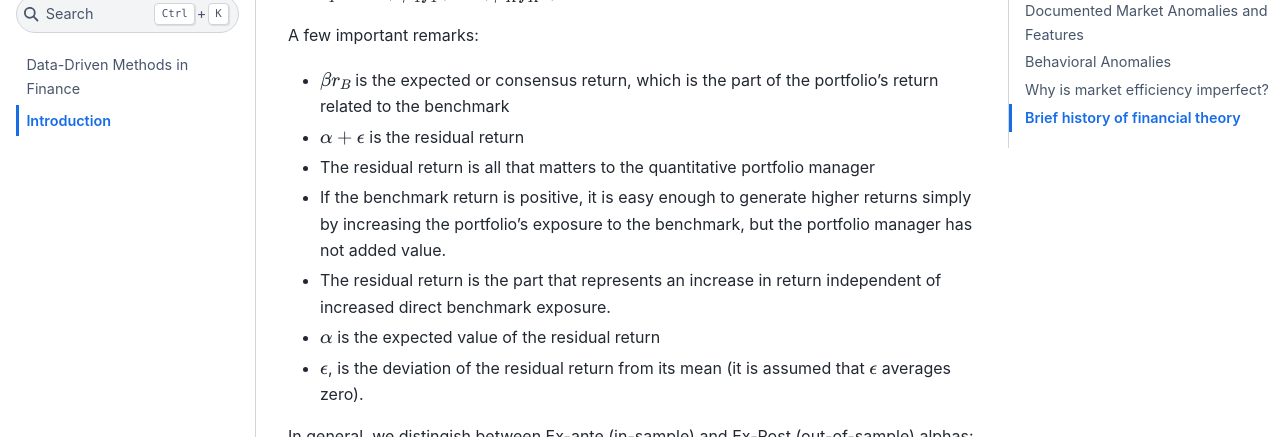
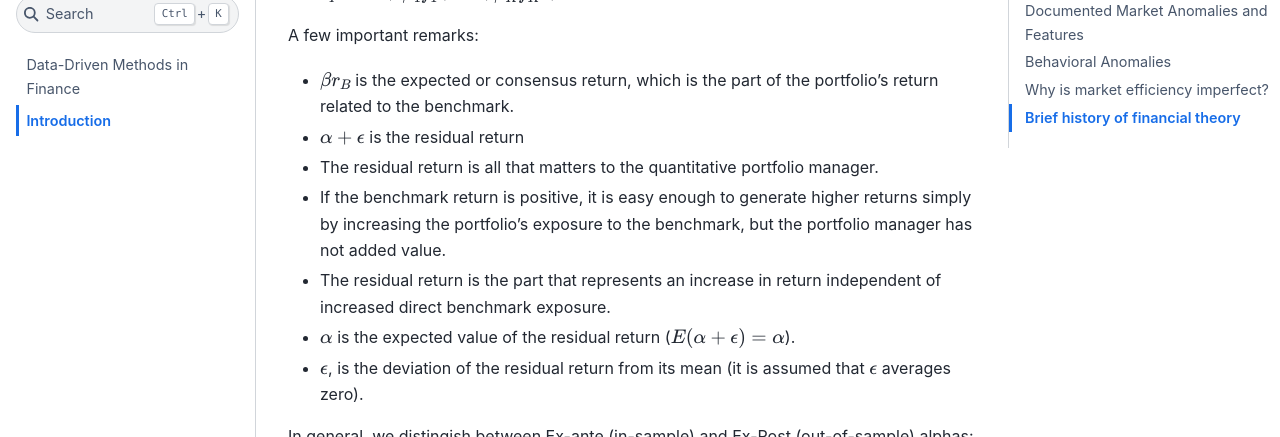
Before and after one commit to naftalic/ddmif, a Jupyter Book: the page built from introduction.md, in a window 1280 px wide and 900 px high, scrolled down 599 px. Shown: the part 190-627 px from the top of the window. Built offline with Jupyter Book 1.0.4 settings and Sphinx 7.4.7 and the Sphinx Book theme 1.1.4, drawn with Linux system fonts in a browser that asks for light colours.

```diff
--- a/introduction.md
+++ b/introduction.md
@@ -16,12 +16,12 @@ Alpha refers, generaly, to two types of returns:
 - Multi-Factor Alpha: Return of a portfolio not linked to multi-factors' risk. Formula: $r_P = α + β_1f_1 +...+β_Kf_K +ϵ$.
 
 A few important remarks:
-- $βr_B$ is the expected or consensus return, which is the part of the portfolio’s return related to the benchmark
+- $βr_B$ is the expected or consensus return, which is the part of the portfolio’s return related to the benchmark.
 - $α + ϵ$ is the residual return
-- The residual return is all that matters to the quantitative portfolio manager
+- The residual return is all that matters to the quantitative portfolio manager.
 - If the benchmark return is positive, it is easy enough to generate higher returns simply by increasing the portfolio’s exposure to the benchmark, but the portfolio manager has not added value.
 - The residual return is the part that represents an increase in return independent of increased direct benchmark exposure.
-- $α$ is the expected value of the residual return
+- $α$ is the expected value of the residual return ($E(α + ϵ) = α$).
 - $ϵ$, is the deviation of the residual return from its mean (it is assumed that $ϵ$ averages zero).
 
 In general, we distingish between Ex-ante (in-sample) and Ex-Post (out-of-sample) alphas:
```
